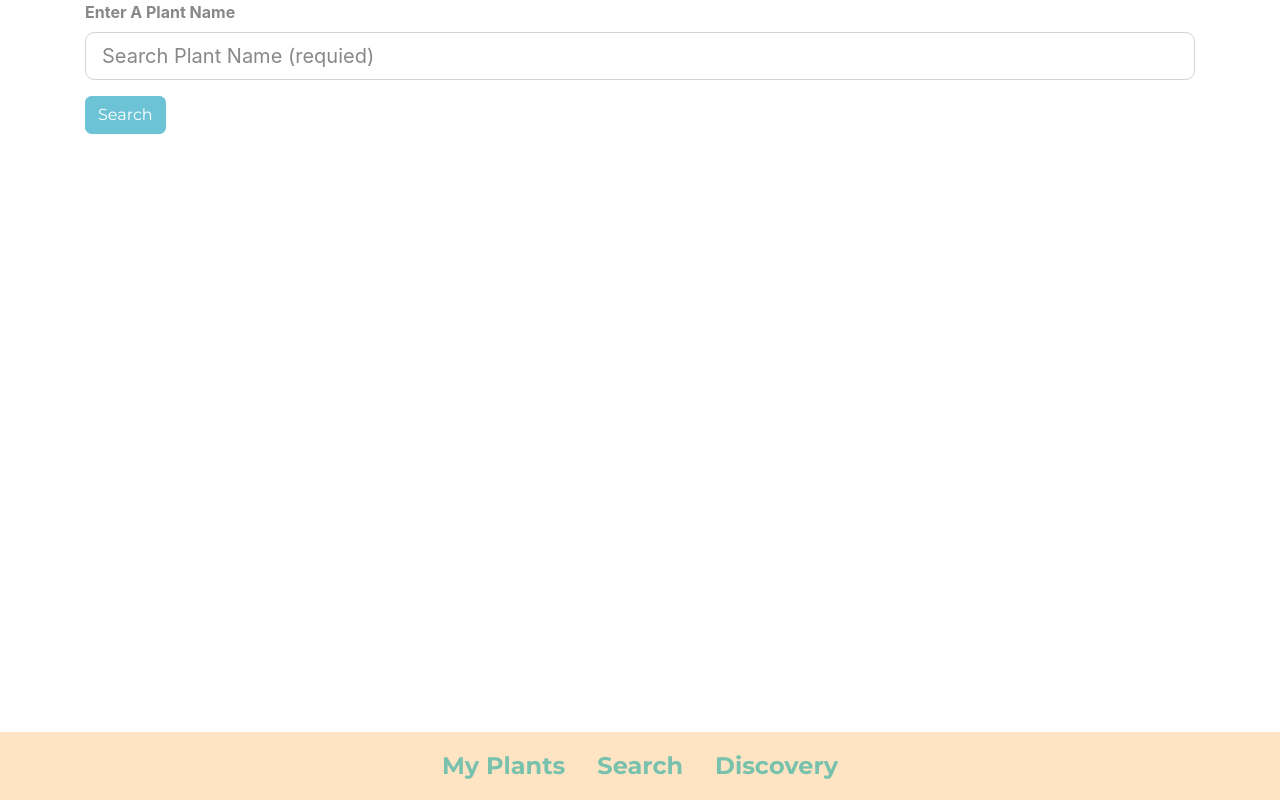
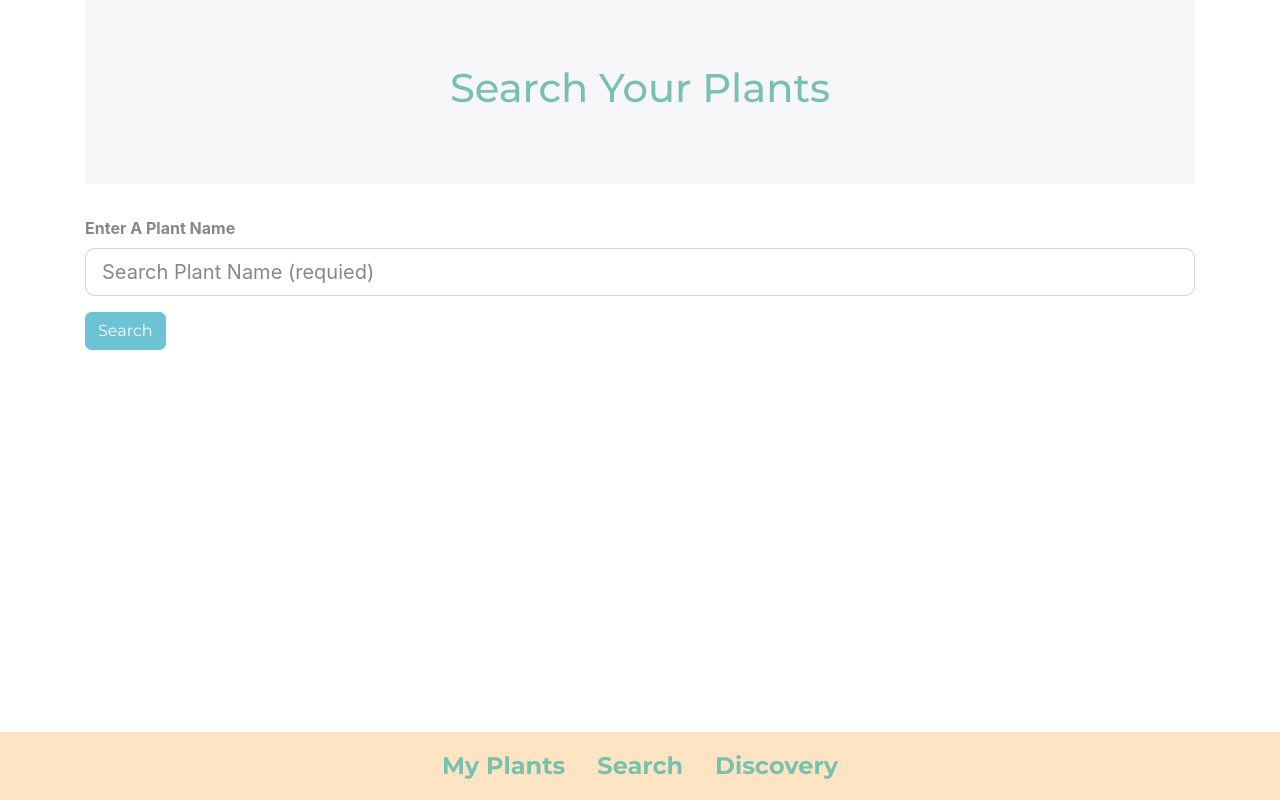
Before and after one commit to elvykiung/indoorplants, a React (Create React App) app in the folder client/: page /search in a window 1280 px wide. Built offline with nearby package versions, Linux system fonts and the light colour scheme.

Commit message:
added Jumbotron on Search-Main

```diff
--- a/client/src/pages/SearchMain.js
+++ b/client/src/pages/SearchMain.js
@@ -8,6 +8,9 @@ import SearchBar from "../components/SearchBar";
 import SearchButton from "../components/SearchButton";
 import API from "../utils/API";
 import ListItems from "../components/ListItems";
+import Container from "react-bootstrap/Container";
+import Jumbotron from "react-bootstrap/Jumbotron";
+
 
 
 
@@ -54,7 +57,11 @@ class SearchMain extends Component {
 
   render() {
     return (
-     <div className="container">
+     <Container>
+        <Jumbotron fluid className="text-center">
+          <h1 className="text-primary">Search Your Plants</h1>
+        </Jumbotron>
+
       <div>
         <SearchBar
             name="title"
@@ -97,7 +104,7 @@ class SearchMain extends Component {
                 </div>
                 </div>
 
-      </div>
+     </Container>
     );
   }
 }
```
